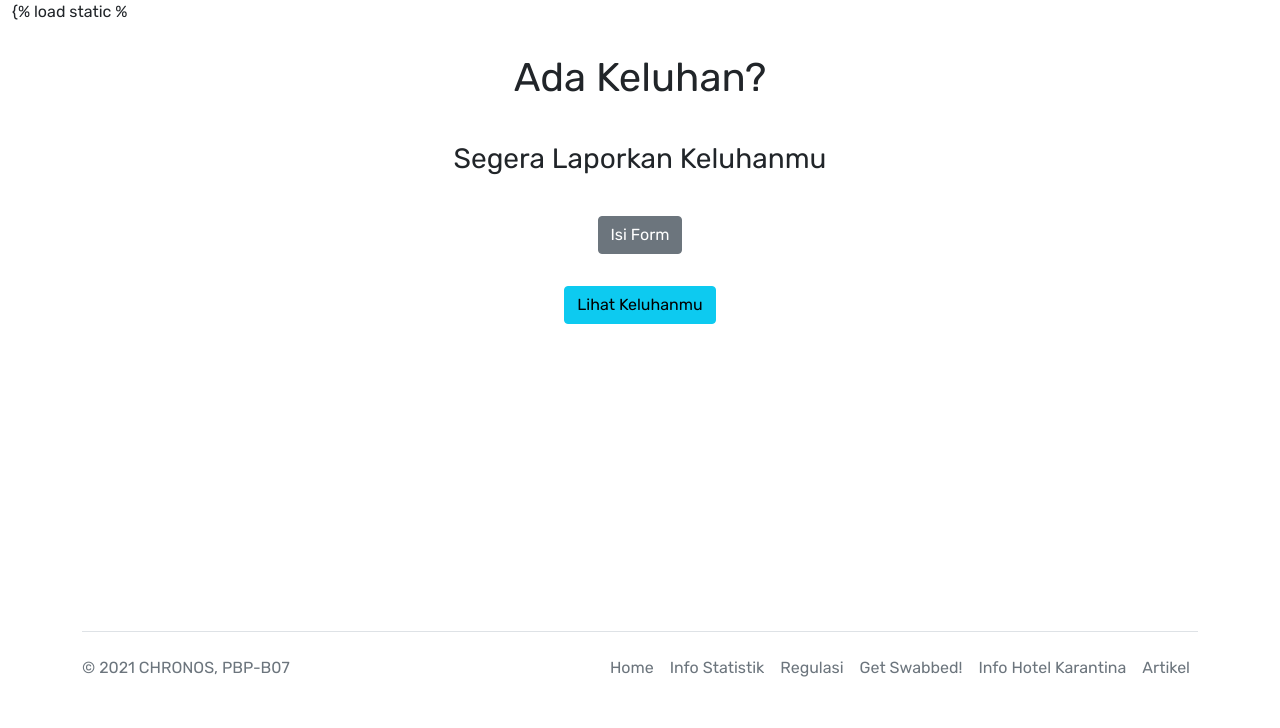
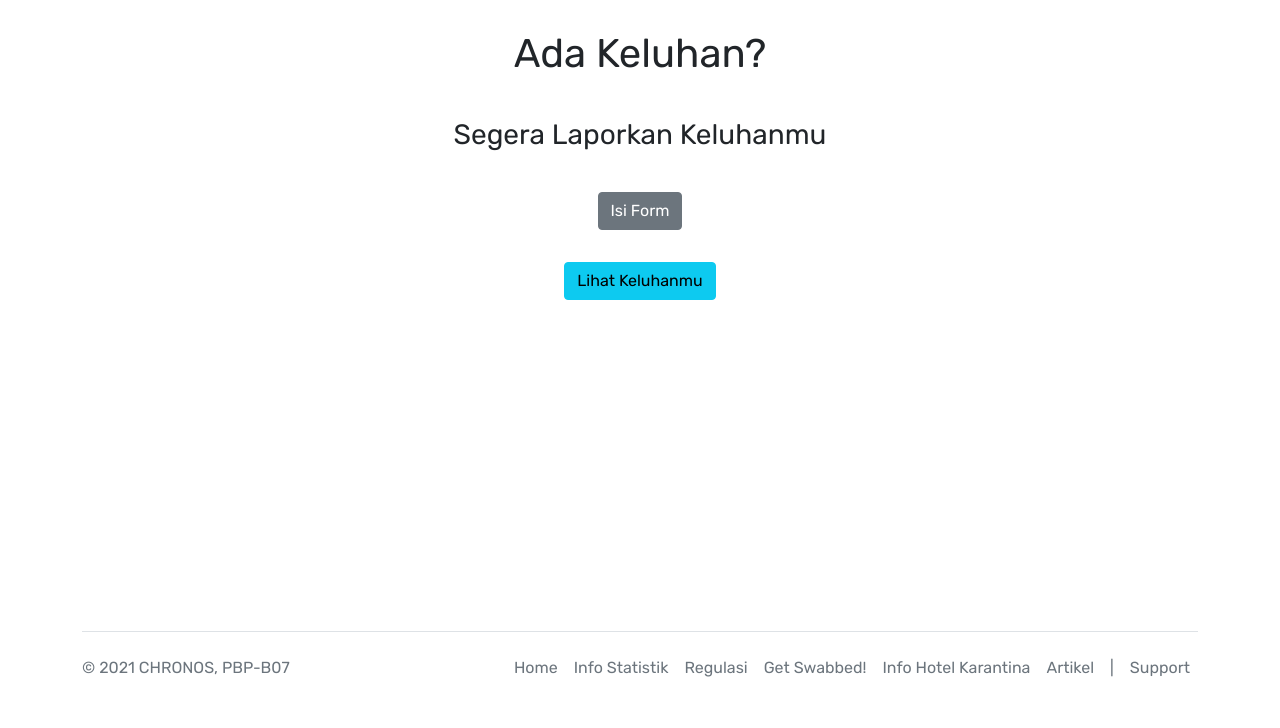
Before and after one commit to ihsanalfarisi/pbp-b07, a Django app: page /support-page/ in a window 1280 px wide. Shown: the part 72-800 px from the top of the page. Run offline with Django 3.2, Linux system fonts and the light colour scheme; some libraries are stand-ins or nearby versions.

Commit message:
base nav footer, fix support html

```diff
--- a/support_page/templates/support_form.html
+++ b/support_page/templates/support_form.html
@@ -7,7 +7,7 @@
 {% endblock meta %}
 
 {% block content %}
-{% load static %
+
 <link rel="stylesheet" href="{% static 'css/support.css' %}" />
 <link rel="preconnect" href="https://fonts.googleapis.com">
 <link rel="preconnect" href="https://fonts.gstatic.com" crossorigin>
--- a/support_page/templates/support_index.html
+++ b/support_page/templates/support_index.html
@@ -7,7 +7,7 @@
 {% endblock meta %}
 
 {% block content %}
-{% load static %
+
 <link rel="stylesheet" href="{% static 'css/support.css' %}" />
 <link rel="preconnect" href="https://fonts.googleapis.com">
 <link rel="preconnect" href="https://fonts.gstatic.com" crossorigin>
--- a/support_page/templates/support_list.html
+++ b/support_page/templates/support_list.html
@@ -7,7 +7,7 @@
 {% endblock meta %}
 
 {% block content %}
-{% load static %
+
 <link rel="stylesheet" href="{% static 'css/support.css' %}" />
 <link rel="preconnect" href="https://fonts.googleapis.com">
 <link rel="preconnect" href="https://fonts.gstatic.com" crossorigin>
--- a/templates/base.html
+++ b/templates/base.html
@@ -49,6 +49,8 @@
               <li><a class="dropdown-item" href="#">Get Swabbed!</a></li>
               <li><a class="dropdown-item" href="/hotel">Info Hotel Karantina</a></li>
               <li><a class="dropdown-item" href="/artikel">Artikel</a></li>
+              <li><hr class="dropdown-divider"></li>
+              <li><a class="dropdown-item" href="/support-page">Support</a></li>
             </ul>
           </li>
           {% if user.is_authenticated %}
@@ -95,6 +97,8 @@
           <li class="nav-item"><a href="#" class="nav-link px-2 text-muted">Get Swabbed!</a></li>
           <li class="nav-item"><a href="/hotel" class="nav-link px-2 text-muted">Info Hotel Karantina</a></li>
           <li class="nav-item"><a href="/article" class="nav-link px-2 text-muted">Artikel</a></li>
+          <li class="nav-item"><a href="#" class="nav-link px-2 text-muted">|</a></li>
+          <li class="nav-item"><a href="/support-page" class="nav-link px-2 text-muted">Support</a></li>
         </ul>
       </footer>
     </div>
```
